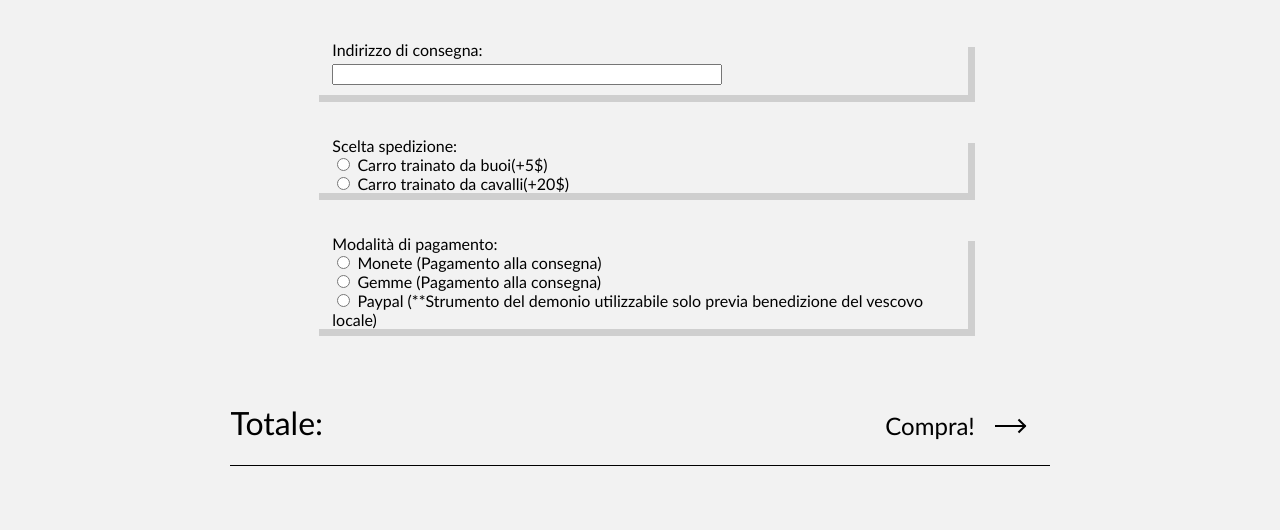
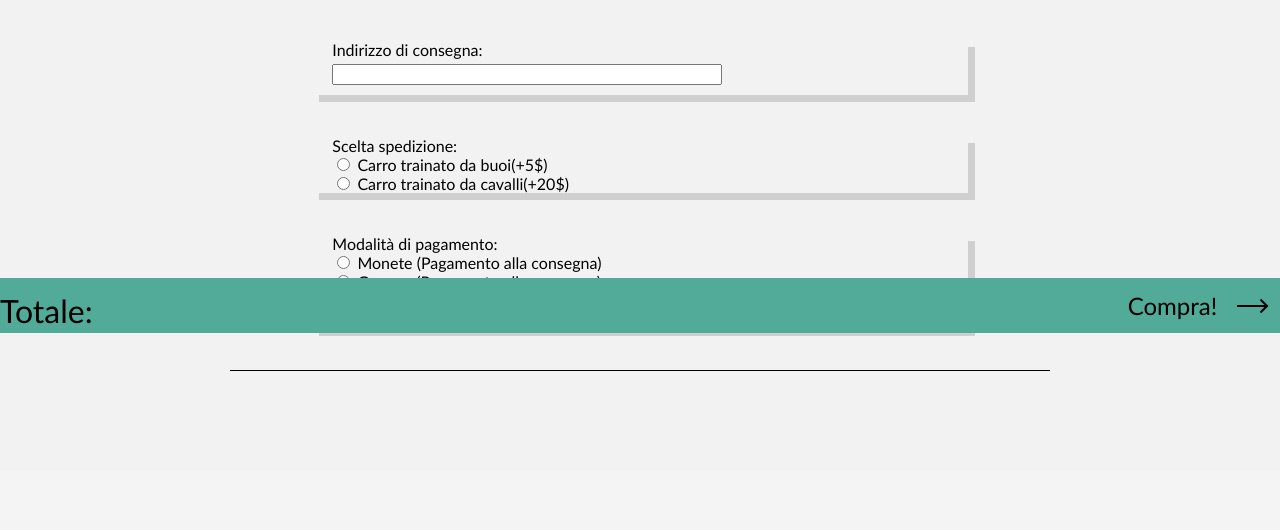
Before and after one commit to ThomasCapelli/TW-Project, a PHP site: page /html/shopping_cart.html in a window 1280 px wide. Shown: the part 467-997 px from the top of the page. After the commit the page ends 838 px from the top, so only its background shows below. Run offline with PHP 8.4, Linux system fonts and the light colour scheme.

Commit message:
shopping cart stile change + added sticky bottom part

```diff
--- a/css/colors.css
+++ b/css/colors.css
@@ -28,8 +28,11 @@
     --grey: grey;
     --default: black;
     --account_nav_background: #d0d3d4;
-    --account_nav_main: #003b49;
+    --account_nav_main: hsl(192, 100%, 14%);
     --account_nav_text: white;
+    --buy-btn-text: white;
+    --qty-btn-hover: #52ab98;
+    --sticky-cart-bottom: #52ab98;
 }
 
 /*colors dark-mode*/
@@ -66,4 +69,7 @@
     --account_nav_background: #222831;
     --account_nav_main: #892CDC;
     --account_nav_text: white;
+    --buy-btn-text: black;
+    --qty-btn-hover: #8a2cdcb6;
+    --sticky-cart-bottom: #892CDC;
 }
--- a/css/style_cart.css
+++ b/css/style_cart.css
@@ -37,7 +37,7 @@ main div{
 .footer > div:first-child{
     border-top: 1px solid;
     border-bottom: 1px solid;
-    bottom: 0;
+    margin-bottom: 100px;
 }
 .footer div div span{
     display: block;
@@ -58,50 +58,6 @@ main div{
     margin-top: 5px;
     margin-bottom: 10px;
 }
-.footer div div:last-of-type {
-    border: none;
-    box-shadow: none;
-    display: inline-block;
-    margin-bottom: 5px;
-    box-sizing: border-box;
-    padding-bottom: 20px;
-    padding-left: 0%;
-}
-.footer div p {
-    display: inline-block;
-    font-size: 2rem;
-    width: 40%;
-}
-
-/* main div:not(:first-of-type){
-    border: 3px solid var(--default);
-    bottom: 0;
-    width: 80%;
-    position: fixed;
-    padding: 0;
-    height: 200px;
-    margin-bottom: 0;;
-}
-main div:not(:first-of-type) div{
-    margin-top: 0;
-    padding-top: 15px;
-}
-main div:not(:first-of-type) div div:not(:first-of-type){
-    border: none;
-    padding: 0;
-    display: block;
-    margin: 0;
-    position: relative;
-    height: 100px;
-}
-main div:not(:first-of-type) div div:first-of-type{
-    margin: 0;
-    margin-top: 50px;
-    padding: 0;
-    float: right;
-    border: none;
-} */
-
 /* -- quantity box buttons -- */
 
 .quantity {
@@ -153,7 +109,7 @@ main div:not(:first-of-type) div div:first-of-type{
 }
 
 .quantity.buttons_added .minus:hover,.quantity.buttons_added .plus:hover {
-    background: var(--default);
+    background: var(--qty-btn-hover);
 }
 
 .quantity input::-webkit-outer-spin-button, .quantity input::-webkit-inner-spin-button {
@@ -166,22 +122,36 @@ main div:not(:first-of-type) div div:first-of-type{
     outline: none;
 }
 
+/* -- sticky bottom part -- */
+.sticky-bottom{
+    overflow: hidden;
+    background-color: var(--sticky-cart-bottom);
+    position: fixed;
+    bottom: 0;
+    left: 0;
+    width: 100%;
+    margin: 0;
+    padding: 0;
+}
+.sticky-bottom p {
+    overflow: hidden;
+    display: inline-block;
+    font-size: 2rem;
+    width: 40%;
+    padding-top: 1%;
+}
+
+
 /* -- buy button -- */
 .button-buy {
-    display: -webkit-box;
-    display: -ms-flexbox;
-    display: flex;
-    justify-content: right;
-    -webkit-box-align: center;
-        -ms-flex-align: center;
-            align-items: center;
-    -webkit-box-pack: center;
-        -ms-flex-pack: center;
-            justify-content: center;
-    height: 100%;
-    background: var(--body_background);
-    margin-right: 0%;
-    margin-left: 37%;
+    display: inline-block;
+    background: var(--sticky-cart-bottom);
+    right: 0;
+    bottom: 0;
+    position: fixed;
+    padding-bottom: 1%;
+    padding-right: 1%;
+    margin: 0;
   }
 
   .effect1 {
@@ -198,9 +168,9 @@ main div:not(:first-of-type) div div:first-of-type{
 
     transition: all 0.3s;
 
-    -webkit-transform: scale(3);
+    -webkit-transform: scale(1);
 
-        -ms-transform: scale(3);
+        -ms-transform: scale(1);
 
             transform: scale(1); /*change scale(3) to scale(1)*/
   }
@@ -224,7 +194,7 @@ main div:not(:first-of-type) div div:first-of-type{
 
   .effect1:hover {
     padding-right: 20px;
-    color: var(--account_nav_text);
+    color: var(--buy-btn-text);
   }
 
   .effect1:hover .bg {
@@ -272,43 +242,6 @@ main div:not(:first-of-type) div div:first-of-type{
   .effect1:hover .bg:after{
     top: 6px;
   }
-/* .button-buy {
-    align-self: center;
-    background-color: var(--header-background);
-    background-image: none;
-    background-position: 0 90%;
-    background-repeat: repeat no-repeat;
-    background-size: 4px 3px;
-    border-style: solid;
-    border-width: 2px;
-    box-shadow: var(--default) 15px 28px 25px -18px;
-    box-sizing: border-box;
-    color: var(--default);
-    cursor: pointer;
-    display: inline-block;
-    font-size: 1rem;
-    line-height: 23px;
-    outline: none;
-    padding: .75rem;
-    text-decoration: none;
-    transition: all 235ms ease-in-out;
-    border-bottom-left-radius: 15px 255px;
-    border-bottom-right-radius: 225px 15px;
-    border-top-left-radius: 255px 15px;
-    border-top-right-radius: 15px 225px;
-    user-select: none;
-    -webkit-user-select: none;
-    touch-action: manipulation;
-  }
-
-.button-buy:hover {
-    box-shadow: var(--default) 2px 8px 8px -5px;
-    transform: translate3d(0, 2px, 0);
-}
-
-.button-buy:focus {
-    box-shadow: var(--default) 2px 8px 4px -6px;
-} */
 
 @media screen and (max-width: 768px){
     main div:first-of-type{
@@ -317,12 +250,10 @@ main div:not(:first-of-type) div div:first-of-type{
     }
     p:not(:first-of-type){
         padding-top: 25px;
-
     }
     main div:not(:first-of-type){
         margin-left: 0%;
         margin-right: 0%;
-        width: 98.7%;
     }
     .quantity.buttons_added {
         margin-top: 12px;
@@ -334,16 +265,7 @@ main div:not(:first-of-type) div div:first-of-type{
     table {
         box-shadow: none;
     }
-    .button-buy{
-        display: flex;
-        justify-content: center;
-        margin-left: 0%;
-        margin-right: 0%;
-        padding-left: 60%;
-    }
-    .footer div p {
-        display: inline;
-        font-size: 2rem;
-        width: 25%;
+    .sticky-bottom p {
+        width: max-content;
     }
 }
--- a/html/shopping_cart.html
+++ b/html/shopping_cart.html
@@ -83,17 +83,15 @@
                     <input type="radio" id="paypal" name="pagamento" value="Paypal"/>
                     <label for="Paypal">Paypal (**Strumento del demonio utilizzabile solo previa benedizione del vescovo locale)</label><br>
                 </div>
-                <p>Totale:</p>
-                <div class="button-buy">
-                    <a class="effect1" href="#">
-                      Compra!
-                      <span class="bg"></span>
-                    </a>
-                </div>
-                <!-- <div>
-                    <button class="button-buy" role="button">Compra</button>
-                 </div> -->
             </div>
+        </div>
+        <div class="sticky-bottom">
+            <p>Totale:</p>
+            <div class="button-buy">
+            <a class="effect1" href="#">
+              Compra!
+            <span class="bg"></span>
+            </a>
         </div>
     </main>
 </body>
--- a/js/shopping_cart.js
+++ b/js/shopping_cart.js
@@ -4,15 +4,15 @@ function totalUpdate(){
         tot = tot + parseFloat($(this).html());
     });
     if(document.getElementById("carro_buoi").checked){
-        $("main div div p:last-of-type").html("Totale:");
+        $(".sticky-bottom p").html("Totale:");
         tot = tot + 5;
-        $("main div div p:last-of-type").html($("main div div p:last-of-type").html()+" "+tot+"$");
+        $(".sticky-bottom p").html($(".sticky-bottom p").html()+" "+tot+"$");
         tot=0;
     }
     if(document.getElementById("carro_cavalli").checked){
-        $("main div div p:last-of-type").html("Totale:");
+        $(".sticky-bottom p").html("Totale:");
         tot = tot + 20;
-        $("main div div p:last-of-type").html($("main div div p:last-of-type").html()+" "+tot+"$");
+        $(".sticky-bottom p").html($(".sticky-bottom p").html()+" "+tot+"$");
         tot=0;
     }
 }
```
